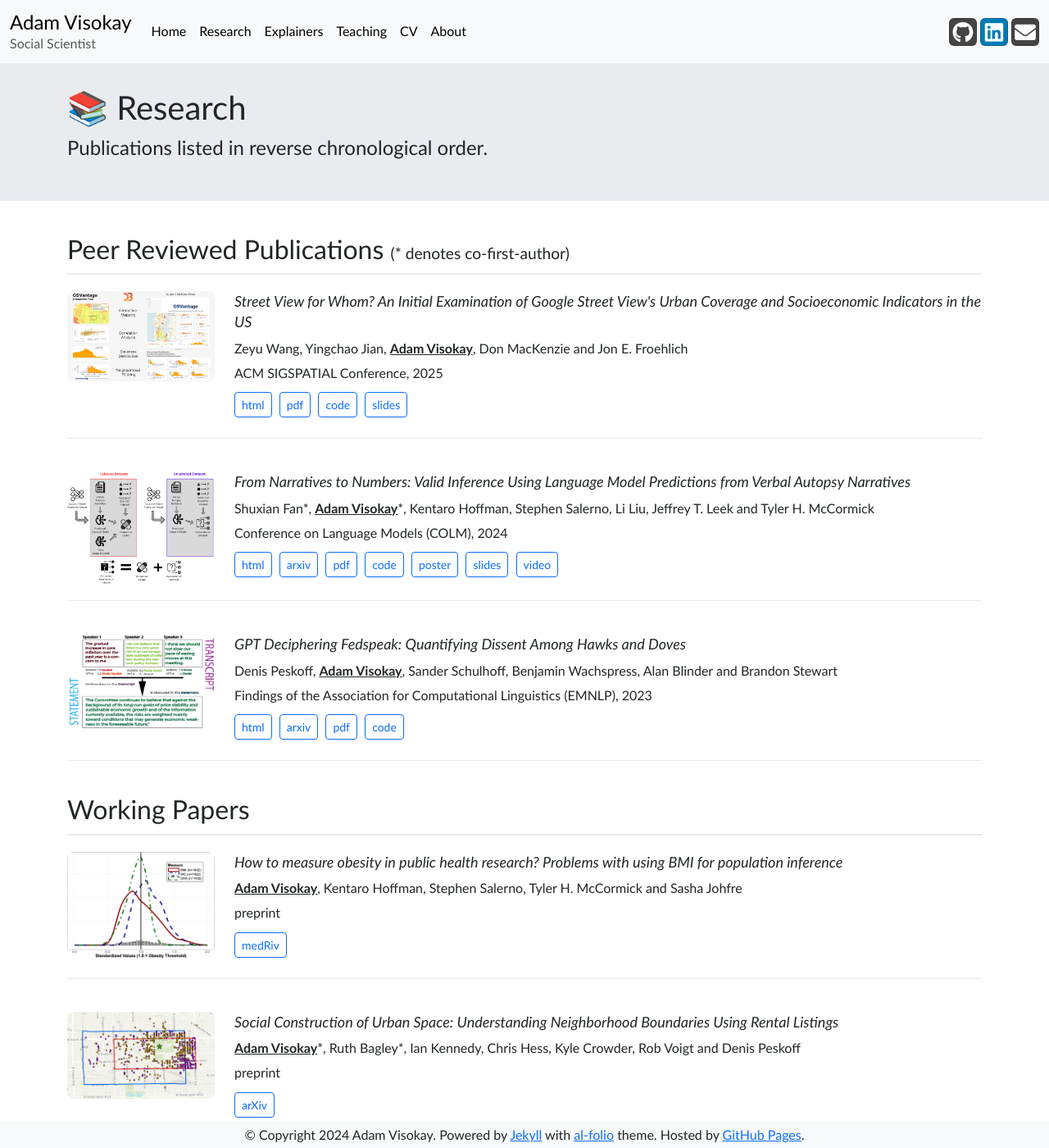
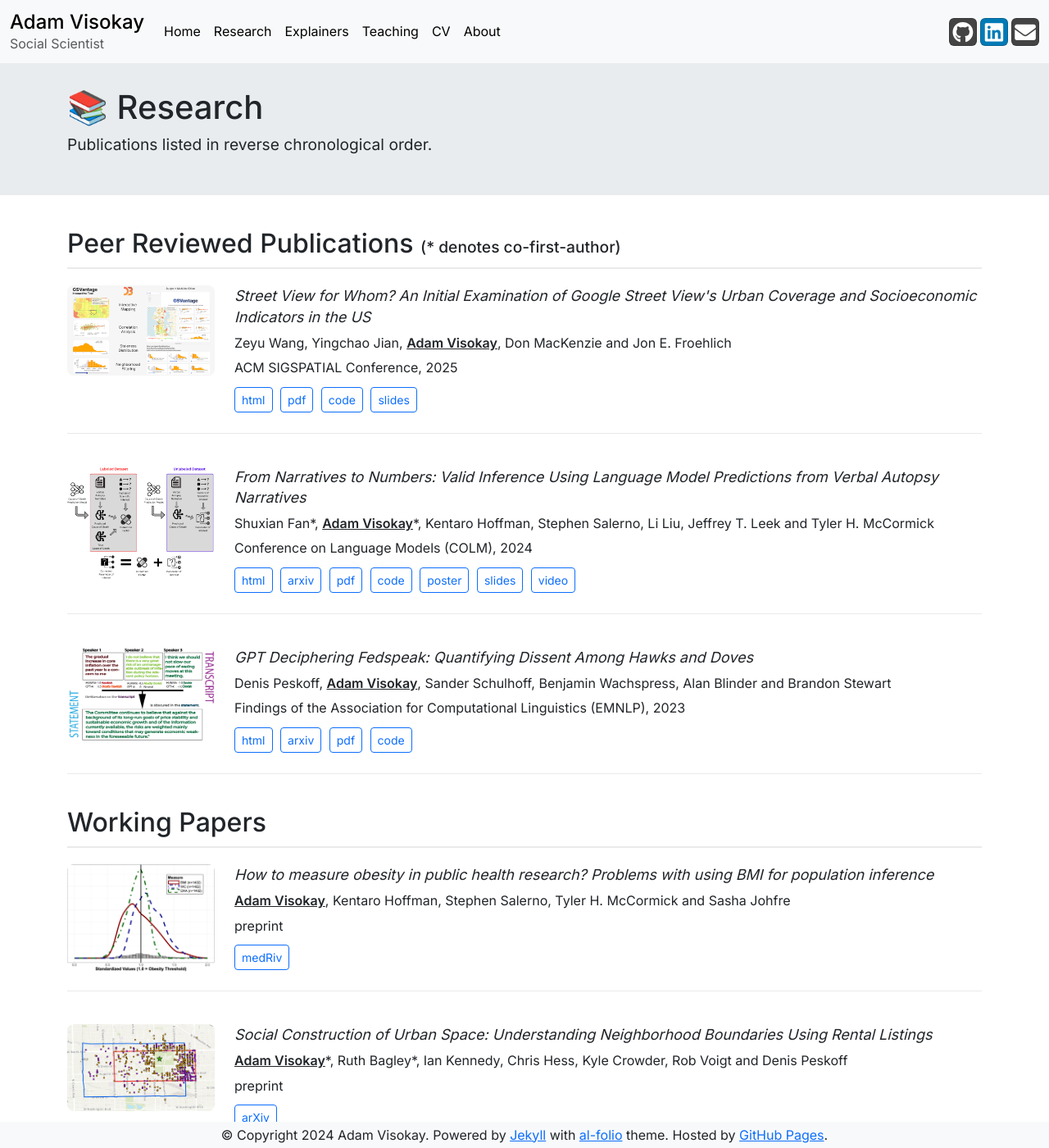
Before and after one commit to avisokay/avisokay.github.io, a Jekyll site: the page built from research.html, in a window 1280 px wide and 1400 px high. Shown: the whole window at 82% size. Built offline with Jekyll 4.4.1, drawn with Linux system fonts in a browser that asks for light colours; nearby versions of some CDN libraries.

Commit message:
updated font size and changed font to Inter

```diff
--- a/_includes/head.html
+++ b/_includes/head.html
@@ -28,12 +28,15 @@
         integrity="sha512-f8mUMCRNrJxPBDzPJx3n+Y5TC5xp6SmStstEfgsDXZJTcxBakoB5hvPLhAfJKa9rCvH+n3xpJ2vQByxLk4WP2g=="
         crossorigin="anonymous" />
 
+    <!-- Inter font -->
+    <link href="https://fonts.googleapis.com/css2?family=Inter:wght@400;500;600&display=swap" rel="stylesheet">
+
     <!-- Site styles -->
     <link rel="stylesheet" href="{{ '/styles.css' | relative_url }}">
 
     <style>
         body {
-            font: 16px/1.4 Futura, 'Trebuchet MS', sans-serif;
+            font: 16px/1.4 'Inter', sans-serif;
             min-height: 100vh;
             display: flex;
             flex-direction: column;
--- a/_includes/research.md
+++ b/_includes/research.md
@@ -14,7 +14,7 @@
                 </div>
                 <div class="links">
                     <a href="https://makeabilitylab.cs.washington.edu/media/publications/Wang_StreetViewForWhomAnInitialExaminationOfGoogleStreetViewSUrbanCoverageAndSocioeconomicIndicatorsInTheUs_GeoIndustry2025.pdf" class="btn btn-sm btn-outline-primary" target="_blank">html</a>
-                    <a href="/assets/visokay2024va.pdf" class="btn btn-sm btn-outline-primary">pdf</a>
+                    <a href="/assets/gsv_SIGSPATIAL.pdf" class="btn btn-sm btn-outline-primary">pdf</a>
                     <a href="https://github.com/makeabilitylab/GSVantage" class="btn btn-sm btn-outline-primary" target="_blank">code</a>
                     <a href="/assets/gsv_SIGSPATIAL_slides.pdf" class="btn btn-sm btn-outline-primary">slides</a>
                 </div>
--- a/styles.css
+++ b/styles.css
@@ -60,7 +60,7 @@
 
 /* Subheading text size used in page intros */
 .text-left {
-    font-size: 1.5rem;
+    font-size: 1.2rem;
 }
 
 /* Publication card styles — side-by-side layout */
```
